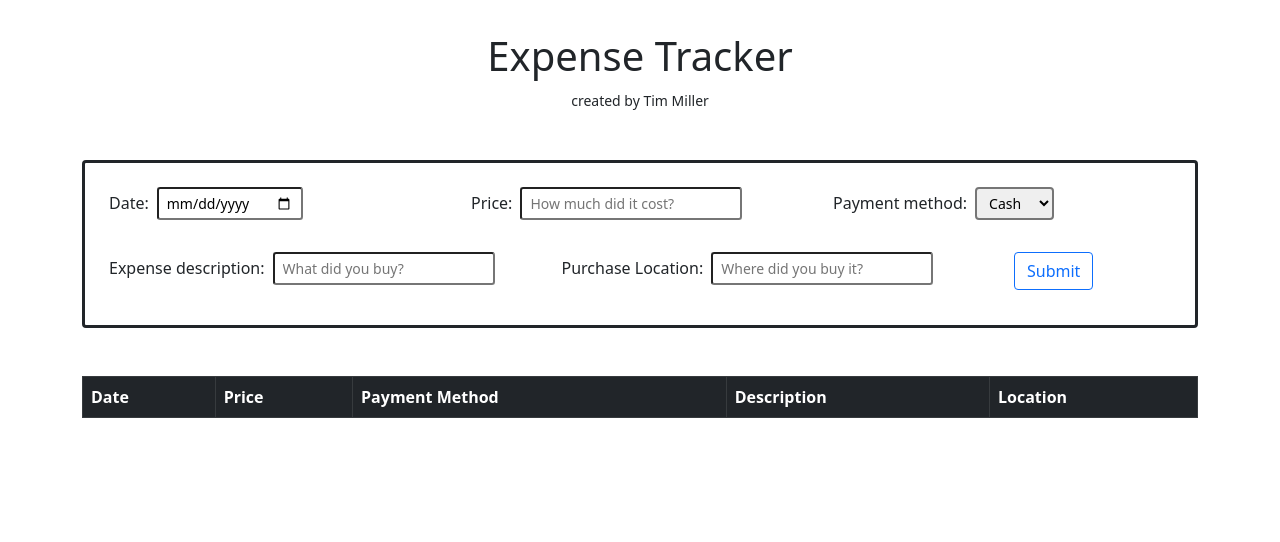
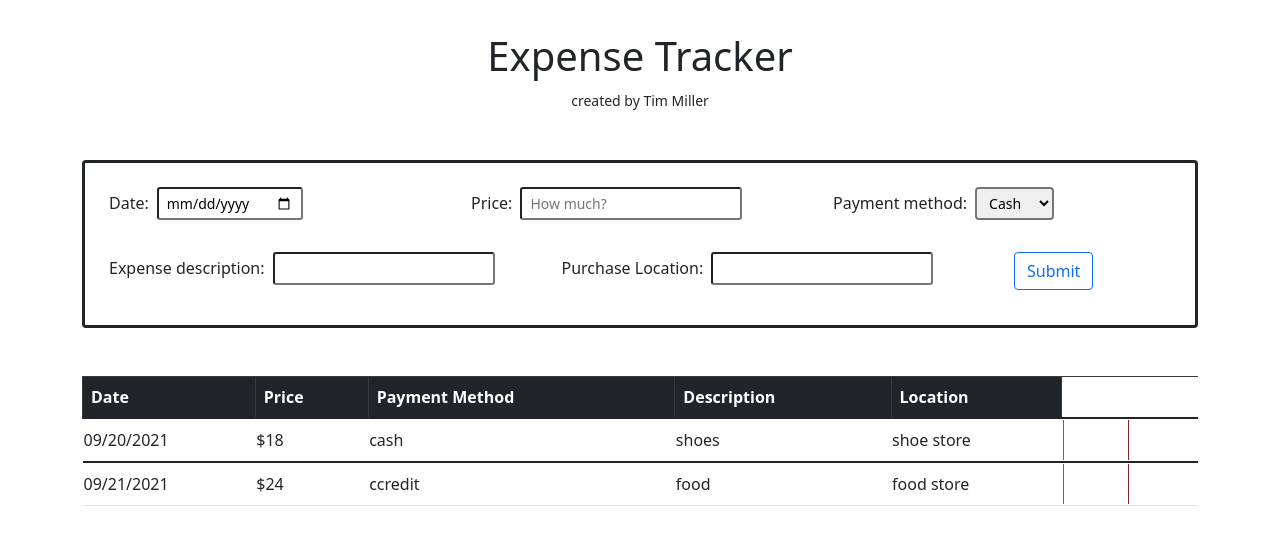
Before and after one commit to millertim83/expensetrackerReact, a React (Create React App) app: page / in a window 1280 px wide. Shown: the top 542 px of the page. Built offline with nearby package versions, Linux system fonts and the light colour scheme.

Commit message:
unsuccessful tweaks to compononent functionality

```diff
--- a/src/App.js
+++ b/src/App.js
@@ -5,32 +5,7 @@ import 'bootstrap/dist/css/bootstrap.min.css';
 
 
 function App() {
-  const [date, setDate] = useState("");
-  const [amount, setAmount] = useState("");
-  const [paymentMethod, setPaymentMethod] = useState("");
-  const [description, setDescription] = useState("");
-  const [purchaseLocation, setPurchaseLocation] = useState("");
   const [expenseItems, setExpenseItems] = useState("");
-
-  /*const expense = {
-    id: Date.now(),
-    date,
-    amount,
-    paymentMethod,
-    description,
-    purchaseLocation
-  };*/
-
-  /*const handleExpenseSubmit = (e) => {
-    e.preventDefault();
-    setDate("");
-    setAmount("");
-    setPaymentMethod("");
-    setDescription("");
-    setPurchaseLocation("");
-  }
-
-  setExpenseItems([...expenseItems, expense]);*/
 
   return (
     <div className="container pt-3">
@@ -38,22 +13,8 @@ function App() {
           <h1>Expense Tracker</h1>
           <small>created by Tim Miller</small>
         </header>
-      <ExpenseInput
-        /*date={date}
-        setDate={setDate}
-        amount={amount}
-        setAmount={setAmount}
-        paymentMethod={paymentMethod}
-        setPaymentMethod={setPaymentMethod}
-        description={description}
-        setDescription={setDescription}
-        purchaseLocation={purchaseLocation}
-        setPurchaseLocation={setPurchaseLocation}
-        handleExpenseSubmit={handleExpenseSubmit}*/
-      />
-      <ExpenseTable
-        //expenseItems={expenseItems}
-      />
+      <ExpenseInput expenseItems={expenseItems} setExpenseItems={setExpenseItems} />
+      <ExpenseTable expenseItems={expenseItems} setExpenseItems={setExpenseItems} />
     </div>
   );
 }
--- a/src/Components/ExpenseInput.js
+++ b/src/Components/ExpenseInput.js
@@ -1,19 +1,48 @@
-import React from 'react';
+import React, { useState } from 'react';
 
-const ExpenseInput = (props) => {
+const ExpenseInput = ({expenseItems, setExpenseItems}) => {
+    const [date, setDate] = useState(" ");
+    const [amount, setAmount] = useState(" ");
+    const [paymentMethod, setPaymentMethod] = useState(" ");
+    const [description, setDescription] = useState(" ");
+    const [purchaseLocation, setPurchaseLocation] = useState(" ");
+
+    const handleExpenseSubmit = (e) => {
+        e.preventDefault();
+
+        const expense = {
+            id: Date.now(),
+            date,
+            amount,
+            paymentMethod,
+            description,
+            purchaseLocation
+        }
+
+        setExpenseItems([...expenseItems, expense]);
+        clearForm();
+    }
+
+    function clearForm() {
+        setDate("");
+        setAmount("");
+        setPaymentMethod("");
+        setDescription("");
+        setPurchaseLocation("");
+    }
 
     return (
         <div className="container p-4 my-5 border border-3 border-dark rounded">
-            <form onSubmit= {props.handleExpenseSubmit}>
+            <form onSubmit={handleExpenseSubmit}>
                 <div className="row">
                     <div className="col">
                         <label for="dateInput" className="form-label">Date:</label>
                         <input
-                            value={props.date}
+                            value={date}
                             type="date"
                             placeholder="mm/dd/yyyy"
                             className="form-control-sm mb-3 col ms-2"
-                            //onSubmit={(e) => props.setDate(e.target.value)}
+                            onChange={(e) => setDate(e.target.value)}
                             >
                         </input>
                     </div>
@@ -21,23 +50,22 @@ const ExpenseInput = (props) => {
                     <div className="col">
                         <label for="expenseAmount" className="form-label">Price: </label>
                         <input
-                            value={props.amount}
+                            value={amount}
                             type="number"
-                            placeholder="How much did it cost?"
+                            placeholder="How much?"
                             className="form-control-sm mb-3 col ms-2"
-                            //onSubmit={(e) => props.setAmount(e.target.value)}
+                            onChange={(e) => setAmount(e.target.value)}
                             >
                         </input>
                     </div>
 
-
                     <div className="col">
                         <label for="payment-method" className="form-label">Payment method: </label>
                             <select
-                                value={props.paymentMethod}
+                                value={paymentMethod}
                                 className="col form-select-sm border-2 rounded ms-2"
                                 name="payment-method" id="payment-method"
-                                //onSubmit={(e) => props.setPaymentMethod(e.target.value)}
+                                onChange={(e) => setPaymentMethod(e.target.value)}
                                 >
 
                                 <option value="cash">Cash</option>
@@ -54,24 +82,24 @@ const ExpenseInput = (props) => {
                     <div className="col">
                         <label for="expense-description">Expense description: </label>
                         <input
-                            value={props.description}
+                            value={description}
                             type="text"
                             id="expenseDescription"
                             placeholder="What did you buy?"
                             className="col form-control-sm mb-3 ms-2"
-                            //onSubmit={(e) => props.setDescription(e.target.value)}
+                            onChange={(e) => setDescription(e.target.value)}
                             >
                         </input>
                     </div>
                     <div className="col">
                         <label for="purchase-location">Purchase Location: </label>
                         <input
-                            value={props.purchaseLocation}
+                            value={purchaseLocation}
                             type="text"
                             id="purchase-location"
                             placeholder="Where did you buy it?"
                             className="col form-control-sm mb-3 ms-2"
-                            //onSubmit={(e) => props.setPurchaseLocation(e.target.value)}
+                            onChange={(e) => setPurchaseLocation(e.target.value)}
                             >
                         </input>
                     </div>
--- a/src/Components/ExpenseTable.js
+++ b/src/Components/ExpenseTable.js
@@ -1,19 +1,24 @@
 import React from 'react';
 
-const ExpenseTable = (props) => {
-    //const expense = props.expenseItems.map((expense) => (
-        //<tr key={props.id}>
-            //<td>{expense.date}</td>
-            //<td>{expense.amount}</td>
-            //<td>{expense.paymentMethod}</td>
-            //<td>{expense.description}</td>
-            //<td>{expense.purchaseLocation}</td>
-        //</tr>
-    //))
+const ExpenseTable = ({expenseItems, setExpenseItems}) => {
+    /*const deleteItem = (id) => {
+
+    };
+
+    const expense = expenseItems.map((expense) => (
+        <tr>
+            <td>{expense.date}</td>
+            <td>{expense.amount}</td>
+            <td>{expense.paymentMethod}</td>
+            <td>{expense.description}</td>
+            <td>{expense.purchaseLocation}</td>
+            <td button type="button" class="btn-danger">Delete</button>
+        </tr>
+    ));*/
 
     return (
         <div>
-            <table className=" mt-3 table table-striped table-bordered table-hover">
+            <table className=" mt-3 table table-bordered ">
                 <thead>
                     <tr className="mt-3 table-dark">
                         <th>Date</th>
@@ -23,7 +28,23 @@ const ExpenseTable = (props) => {
                         <th>Location</th>
                     </tr>
                 </thead>
-                {/* <tobdy>{expense}</tobdy> */}
+                {/* { <tobdy>{expense}</tobdy> } */}
+                <tr>
+                    <td>09/20/2021</td>
+                    <td>$18</td>
+                    <td>cash</td>
+                    <td>shoes</td>
+                    <td>shoe store</td>
+                    <td> <button type="button" className="btn-danger">Delete</button></td>
+                </tr>
+                <tr>
+                    <td>09/21/2021</td>
+                    <td>$24</td>
+                    <td>ccredit</td>
+                    <td>food</td>
+                    <td>food store</td>
+                    <td> <button type="button" className="btn-danger">Delete</button></td>
+                </tr>
             </table>
 
         </div>
```
